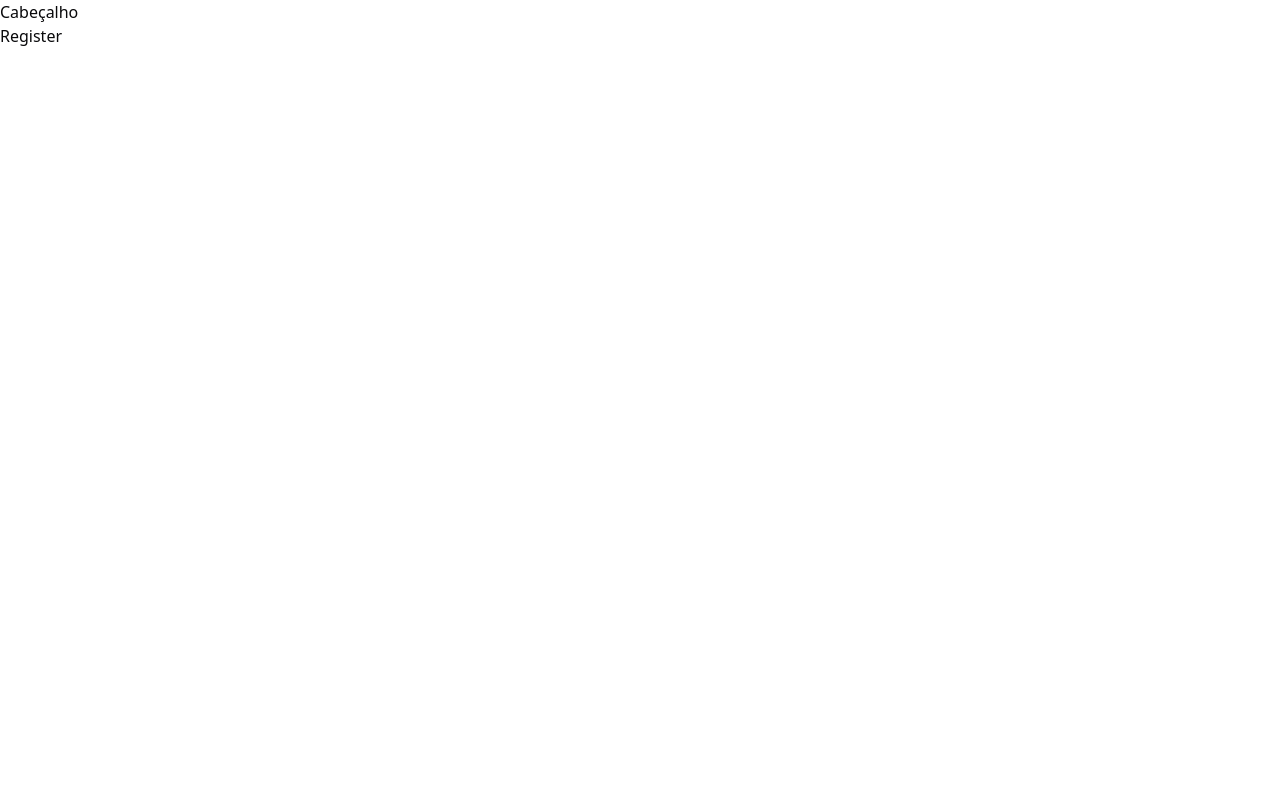
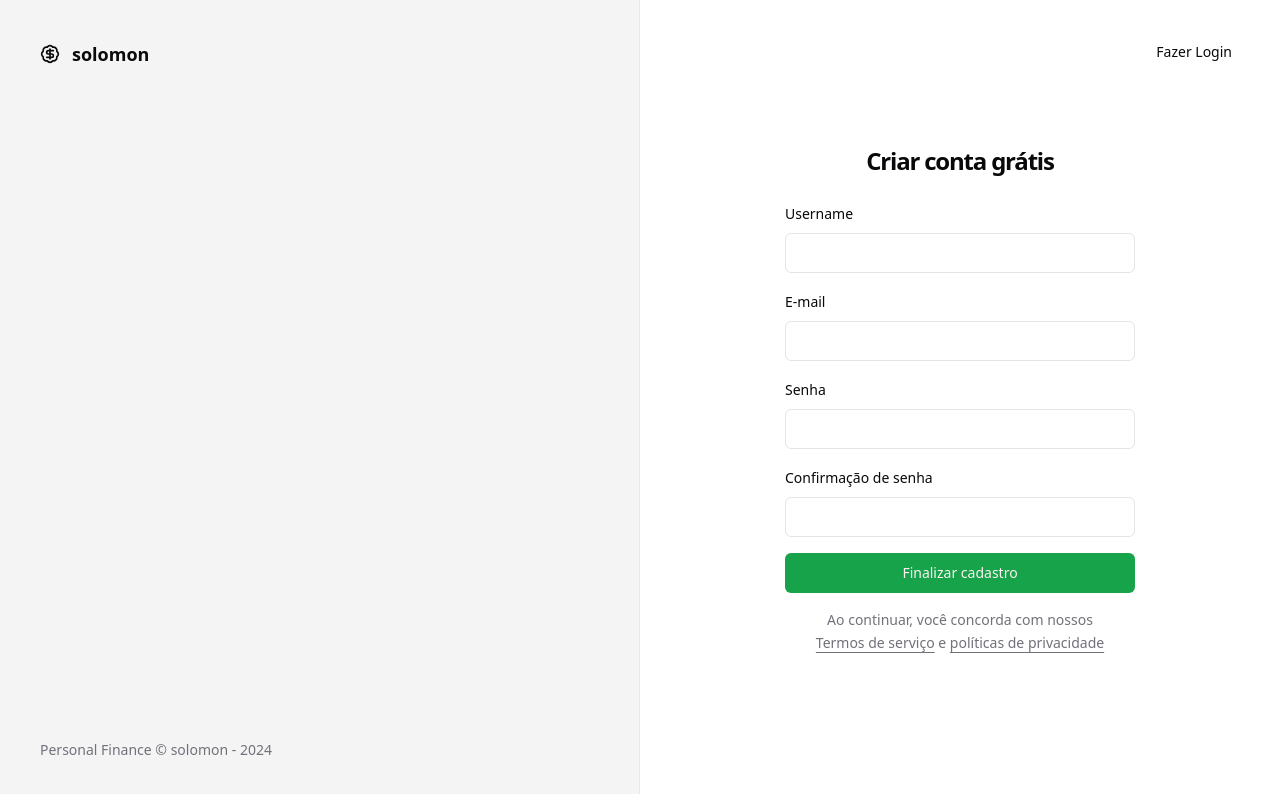
Before and after one commit to daniel-leal/solomon-web, a React (Vite) app: page /register in a window 1280 px wide. Shown: the top 794 px of the page. Built offline with nearby package versions, Linux system fonts and the light colour scheme.

Commit message:
Added auth-pages

```diff
--- a/package.json
+++ b/package.json
@@ -10,6 +10,7 @@
     "preview": "vite preview"
   },
   "dependencies": {
+    "@radix-ui/react-label": "^2.0.2",
     "@radix-ui/react-slot": "^1.0.2",
     "class-variance-authority": "^0.7.0",
     "clsx": "^2.1.0",
@@ -18,6 +19,7 @@
     "match-sorter": "^6.3.4",
     "react": "^18.2.0",
     "react-dom": "^18.2.0",
+    "react-helmet-async": "^2.0.4",
     "react-router-dom": "^6.22.0",
     "sort-by": "^1.2.0",
     "tailwind-merge": "^2.2.1",
--- a/src/app.tsx
+++ b/src/app.tsx
@@ -1,12 +1,14 @@
+import { Helmet, HelmetProvider } from 'react-helmet-async'
 import { RouterProvider } from 'react-router-dom'
 
 import { router } from './routes'
 
 function App() {
   return (
-    <>
+    <HelmetProvider>
+      <Helmet titleTemplate="%s | solomon" />
       <RouterProvider router={router} />
-    </>
+    </HelmetProvider>
   )
 }
 
--- /dev/null
+++ b/src/components/ui/input.tsx
@@ -0,0 +1,24 @@
+import * as React from 'react'
+
+import { cn } from '@/lib/utils'
+
+export type InputProps = React.InputHTMLAttributes<HTMLInputElement>
+
+const Input = React.forwardRef<HTMLInputElement, InputProps>(
+  ({ className, type, ...props }, ref) => {
+    return (
+      <input
+        type={type}
+        className={cn(
+          'border-input bg-background ring-offset-background placeholder:text-muted-foreground focus-visible:ring-ring flex h-10 w-full rounded-md border px-3 py-2 text-sm file:border-0 file:bg-transparent file:text-sm file:font-medium focus-visible:outline-none focus-visible:ring-2 focus-visible:ring-offset-2 disabled:cursor-not-allowed disabled:opacity-50',
+          className,
+        )}
+        ref={ref}
+        {...props}
+      />
+    )
+  },
+)
+Input.displayName = 'Input'
+
+export { Input }
--- /dev/null
+++ b/src/components/ui/label.tsx
@@ -0,0 +1,24 @@
+import * as LabelPrimitive from '@radix-ui/react-label'
+import { cva, type VariantProps } from 'class-variance-authority'
+import * as React from 'react'
+
+import { cn } from '@/lib/utils'
+
+const labelVariants = cva(
+  'text-sm font-medium leading-none peer-disabled:cursor-not-allowed peer-disabled:opacity-70',
+)
+
+const Label = React.forwardRef<
+  React.ElementRef<typeof LabelPrimitive.Root>,
+  React.ComponentPropsWithoutRef<typeof LabelPrimitive.Root> &
+    VariantProps<typeof labelVariants>
+>(({ className, ...props }, ref) => (
+  <LabelPrimitive.Root
+    ref={ref}
+    className={cn(labelVariants(), className)}
+    {...props}
+  />
+))
+Label.displayName = LabelPrimitive.Root.displayName
+
+export { Label }
--- a/src/pages/_layouts/auth.tsx
+++ b/src/pages/_layouts/auth.tsx
@@ -1,12 +1,21 @@
+import { BadgeDollarSign } from 'lucide-react'
 import { Outlet } from 'react-router-dom'
 
 export function AuthLayout() {
   return (
-    <>
-      <div>Cabeçalho</div>
-      <div>
+    <div className="grid min-h-screen grid-cols-2 antialiased">
+      <div className="border-foreground/5 bg-muted text-muted-foreground flex h-full flex-col justify-between border-r p-10">
+        <div className="text-foreground flex items-center gap-3 text-lg font-medium">
+          <BadgeDollarSign className="h-5 w-5" />
+          <span className="font-semibold">solomon</span>
+        </div>
+        <footer className="text-sm">
+          Personal Finance &copy; solomon - {new Date().getFullYear()}
+        </footer>
+      </div>
+      <div className="relative flex flex-col items-center justify-center">
         <Outlet />
       </div>
-    </>
+    </div>
   )
 }
--- a/src/pages/auth/login.tsx
+++ b/src/pages/auth/login.tsx
@@ -1,3 +1,46 @@
+import { Helmet } from 'react-helmet-async'
+import { Link } from 'react-router-dom'
+
+import { Button } from '@/components/ui/button'
+import { Input } from '@/components/ui/input'
+import { Label } from '@/components/ui/label'
+
 export function Login() {
-  return <div>Login</div>
+  return (
+    <>
+      <Helmet title="Login" />
+      <div className="p-8">
+        <Button variant="ghost" className="absolute right-8 top-8">
+          <Link to="/register">Registre-se</Link>
+        </Button>
+
+        <div className="flex w-[350px] flex-col justify-center gap-6">
+          <div className="flex flex-col gap-2 text-center">
+            <h1 className="text-2xl font-semibold tracking-tighter">
+              Acessar Painel
+            </h1>
+            <p className="text-muted-foreground text-sm">
+              Acompanhe suas finanças pelo painel
+            </p>
+          </div>
+
+          <form className="space-y-4">
+            <div className="space-y-2">
+              <Label htmlFor="email">Seu e-mail</Label>
+              <Input id="email" type="email" />
+            </div>
+
+            <div className="space-y-2">
+              <Label htmlFor="email">Sua senha</Label>
+              <Input id="email" type="password" />
+            </div>
+
+            <Button className="w-full" type="submit">
+              Acessar painel
+            </Button>
+          </form>
+        </div>
+      </div>
+    </>
+  )
 }
--- a/src/pages/auth/register.tsx
+++ b/src/pages/auth/register.tsx
@@ -1,3 +1,66 @@
+import { Helmet } from 'react-helmet-async'
+import { Link } from 'react-router-dom'
+
+import { Button } from '@/components/ui/button'
+import { Input } from '@/components/ui/input'
+import { Label } from '@/components/ui/label'
+
 export function Register() {
-  return <div>Register</div>
+  return (
+    <>
+      <Helmet title="Cadastro" />
+      <div className="p-8">
+        <Button variant="ghost" className="absolute right-8 top-8">
+          <Link to="/login">Fazer Login</Link>
+        </Button>
+
+        <div className="flex w-[350px] flex-col justify-center gap-6">
+          <div className="flex flex-col gap-2 text-center">
+            <h1 className="text-2xl font-semibold tracking-tighter">
+              Criar conta grátis
+            </h1>
+          </div>
+
+          <form className="space-y-4">
+            <div className="space-y-2">
+              <Label htmlFor="username">Username</Label>
+              <Input id="username" type="text" />
+            </div>
+
+            <div className="space-y-2">
+              <Label htmlFor="email">E-mail</Label>
+              <Input id="email" type="text" />
+            </div>
+
+            <div className="space-y-2">
+              <Label htmlFor="password">Senha</Label>
+              <Input id="password" type="password" />
+            </div>
+
+            <div className="space-y-2">
+              <Label htmlFor="password_confirmation">
+                Confirmação de senha
+              </Label>
+              <Input id="password_confirmation" type="password" />
+            </div>
+
+            <Button className="w-full" type="submit">
+              Finalizar cadastro
+            </Button>
+
+            <p className="text-muted-foreground px-6 text-center text-sm leading-relaxed">
+              Ao continuar, você concorda com nossos{' '}
+              <a className="underline underline-offset-4" href="">
+                Termos de serviço
+              </a>{' '}
+              e{' '}
+              <a className="underline underline-offset-4" href="">
+                políticas de privacidade
+              </a>
+            </p>
+          </form>
+        </div>
+      </div>
+    </>
+  )
 }
```
Also changed, not shown: 1 other file (tests, documents, lock files or other folders).
